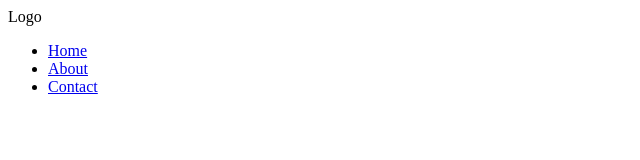
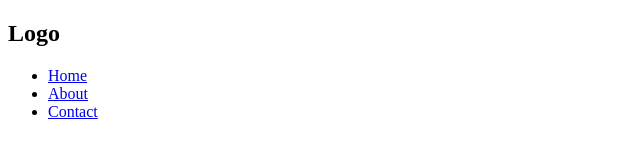
Before and after one commit to E-SD-82/git_practice, a plain HTML site: page index.html in a window 1280 px wide. Shown: the whole page, without its empty margins (0-640 px from the left). Drawn offline with Linux system fonts and the light colour scheme.

Commit message:
Modified the navbar

```diff
--- a/index.html
+++ b/index.html
@@ -8,7 +8,9 @@
 	<body>
 		<header>
 			<nav>
-				<div>Logo</div>
+				<div>
+                    <h1>Logo</h1>
+                </div>
 				<ul>
 					<li><a href="index.html">Home</a></li>
 					<li><a href="about.html">About</a></li>
```
